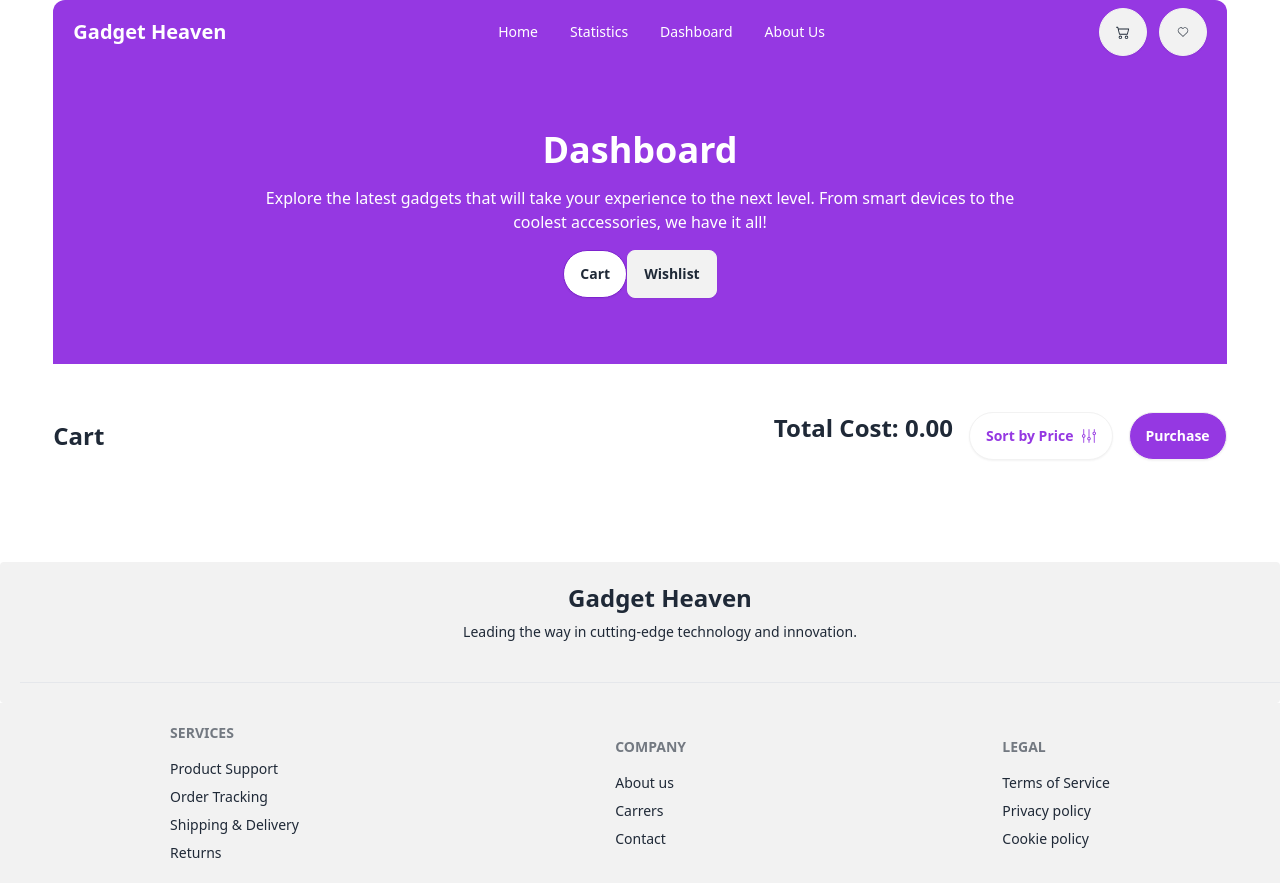
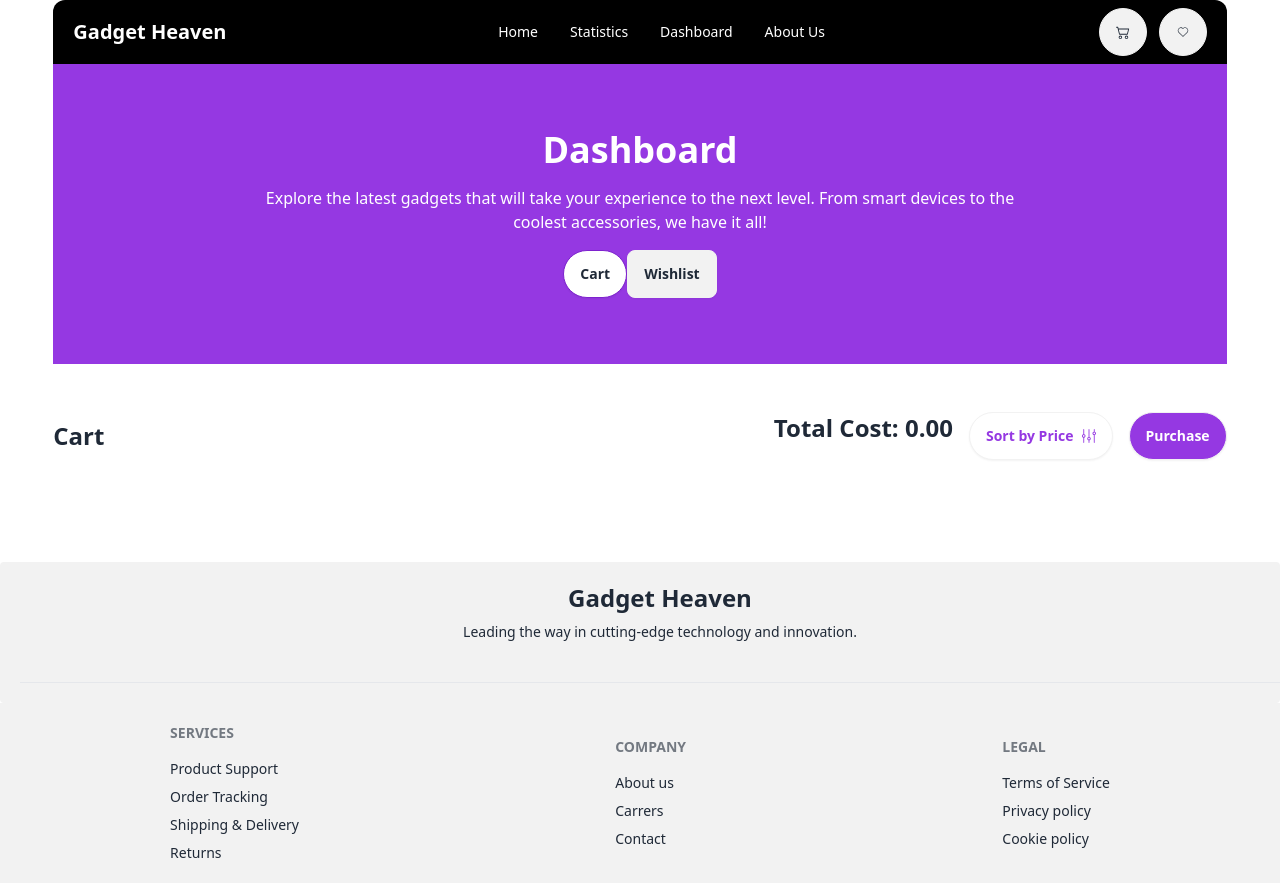
Before and after one commit to AbdullahAlTowsif/Gadget-Heaven, a React (Vite) app: page /dashboard in a window 1280 px wide. Built offline with nearby package versions, Linux system fonts and the light colour scheme.

Commit message:
navbar color modified

```diff
--- a/src/components/Navbar.jsx
+++ b/src/components/Navbar.jsx
@@ -1,11 +1,14 @@
 import { BsCart2 } from "react-icons/bs";
 import { CiHeart } from "react-icons/ci";
-import { Link, NavLink } from "react-router-dom";
+import { Link, NavLink, useLocation } from "react-router-dom";
 
 
 const Navbar = () => {
+
+    const location = useLocation();
+    const isHomePage = location.pathname === '/';
     return (
-        <div className='w-11/12 mx-auto px-5 navbar backdrop-blur-xl bg-[#9538E2] z-50 rounded-t-xl'>
+        <div className={`w-11/12 mx-auto px-5 navbar backdrop-blur-xl  z-50 rounded-t-xl ${isHomePage ? "bg-[#9538E2] text-white" : "bg-black"}`}>
             <div className='navbar-start'>
                 <div className='dropdown'>
                     <div tabIndex={0} role='button' className='btn btn-ghost lg:hidden'>
--- a/src/pages/Dashboard.jsx
+++ b/src/pages/Dashboard.jsx
@@ -4,6 +4,7 @@ import DashboardCards from "../components/DashboardCards";
 import WishlistCards from "../components/WishlistCards";
 import DashCardHeading from "../components/DashCardHeading";
 import WishCardHeading from "../components/WishCardHeading";
+import toast from "react-hot-toast";
 
 const Dashboard = () => {
 
@@ -15,6 +16,7 @@ const Dashboard = () => {
 
     const handleSort = () => {
         const sorted = [...gadget].sort((a, b) => b.price - a.price);
+        toast.success("Sorted Successfully!");
         setGadget(sorted);
     };
 
```
